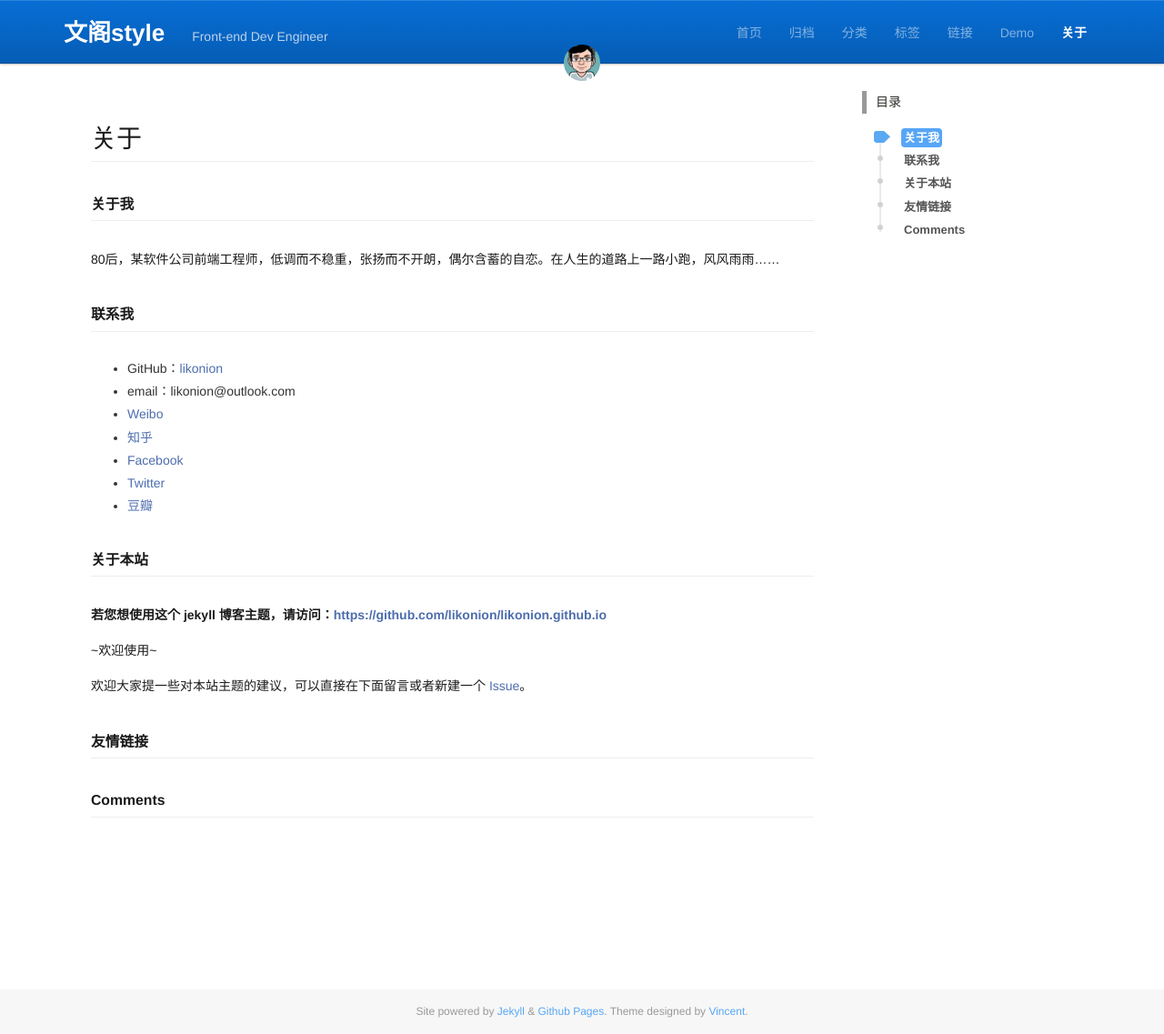
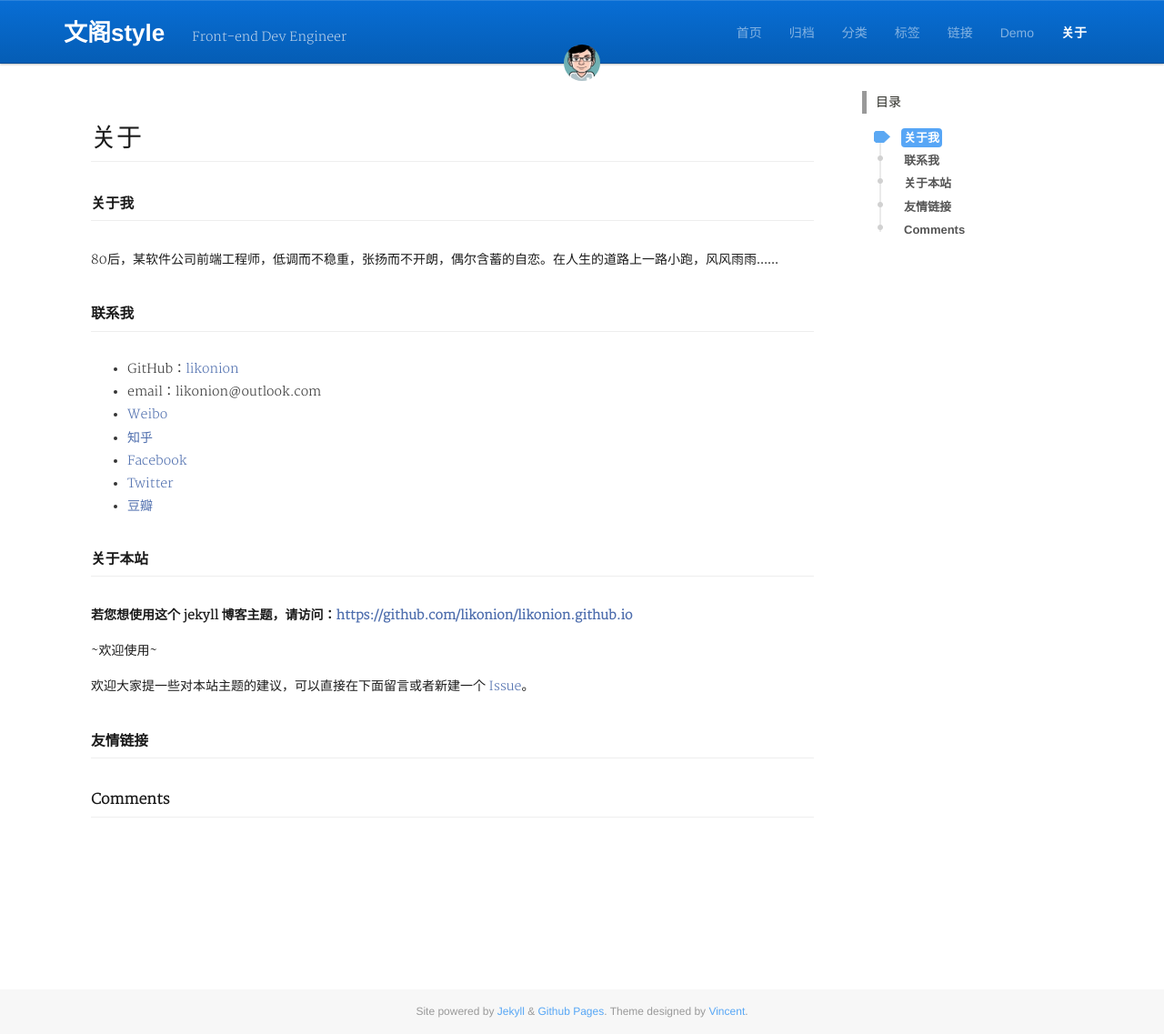
Before and after one commit to zjbiem/blog, a Jekyll site: the page built from page/5about.md, in a window 1280 px wide. Shown: the whole page at 91% size. Built offline with Jekyll 4.4.1, drawn with Linux system fonts in a browser that asks for light colours; comment, search, counter and statistics services are not loaded; a style sheet for code colours, icons or effects is not loaded.

Commit message:
add fonts

```diff
--- a/_sass/_header.scss
+++ b/_sass/_header.scss
@@ -42,6 +42,16 @@ header {
       color: #ffffff;
     }
     small {
+      font-family: Merriweather-Light,
+      -apple-system,
+      Verdana,
+      "PingFang SC",
+      "Helvetica Neue",
+      Arial,
+      "Hiragino Sans GB",
+      "Microsoft YaHei",
+      "WenQuanYi Micro Hei",
+      sans-serif;
       margin-left: 26px;
       font-size: 14px;
       color: #bdd3ea;
--- a/_sass/_index.scss
+++ b/_sass/_index.scss
@@ -55,6 +55,18 @@
             -webkit-box-shadow: 0 1px 4px rgba(0,0,0,.04);
             box-shadow: 0 1px 4px rgba(0,0,0,.04)
           }
+          p {
+            font-family: Merriweather-Light,
+            -apple-system,
+            Verdana,
+            "PingFang SC",
+            "Helvetica Neue",
+            Arial,
+            "Hiragino Sans GB",
+            "Microsoft YaHei",
+            "WenQuanYi Micro Hei",
+            sans-serif
+          }
         }
         .read-all {
           text-align: right;
@@ -92,6 +104,30 @@
       .side {
         margin-bottom: 20px;
         padding-bottom: 0;
+        .tags-cloud {
+          font-family: Merriweather-Light,
+          -apple-system,
+          Verdana,
+          "PingFang SC",
+          "Helvetica Neue",
+          Arial,
+          "Hiragino Sans GB",
+          "Microsoft YaHei",
+          "WenQuanYi Micro Hei",
+          sans-serif;
+        }
+        > div {
+          font-family: Merriweather-Light,
+          -apple-system,
+          Verdana,
+          "PingFang SC",
+          "Helvetica Neue",
+          Arial,
+          "Hiragino Sans GB",
+          "Microsoft YaHei",
+          "WenQuanYi Micro Hei",
+          sans-serif;
+        }
         i {
           margin-right: 3px;
         }
--- a/_sass/_page.scss
+++ b/_sass/_page.scss
@@ -18,6 +18,16 @@
     float: left;
     padding: 20px 30px;
     line-height: 29px;
+    font-family: Merriweather-Light,
+    -apple-system,
+    Verdana,
+    "PingFang SC",
+    "Helvetica Neue",
+    Arial,
+    "Hiragino Sans GB",
+    "Microsoft YaHei",
+    "WenQuanYi Micro Hei",
+    sans-serif;
     .postImg {
       margin-bottom: 16px;
       min-height: 260px;
--- a/css/main.scss
+++ b/css/main.scss
@@ -3,6 +3,17 @@
 ---
 
 @charset "utf-8"; //
+/** Font **/
+
+@font-face {
+  font-family: "Merriweather";
+  src: url("/css/fonts/Merriweather-Black.ttf");
+}
+
+@font-face {
+  font-family: "Merriweather-Light";
+  src: url("/css/fonts/Merriweather-Light.ttf");
+}
 //
 //
 // // Our variables
```
Also changed, not shown: css/fonts/Merriweather-Black.ttf (added), css/fonts/Merriweather-Light.ttf (added).
